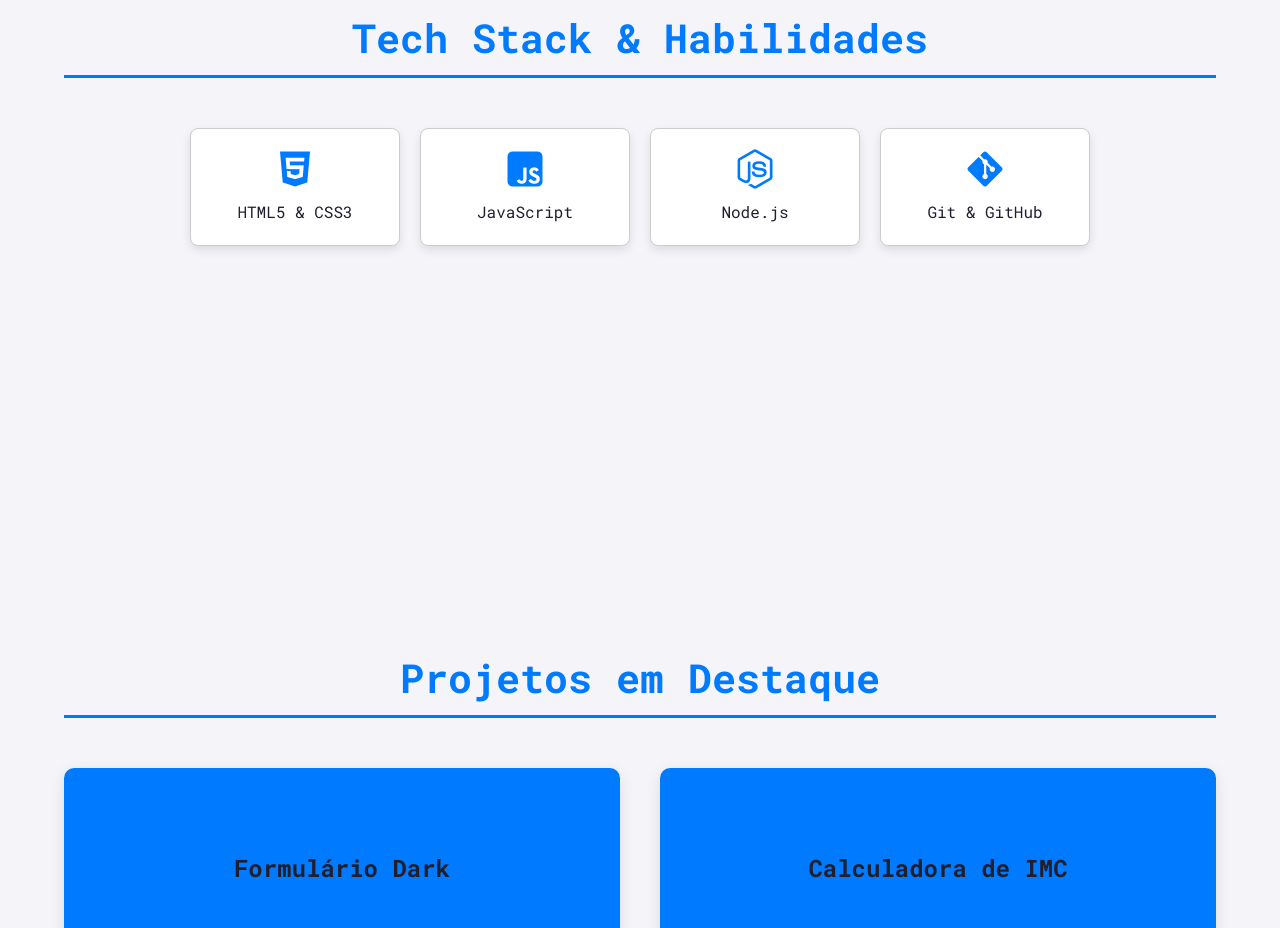
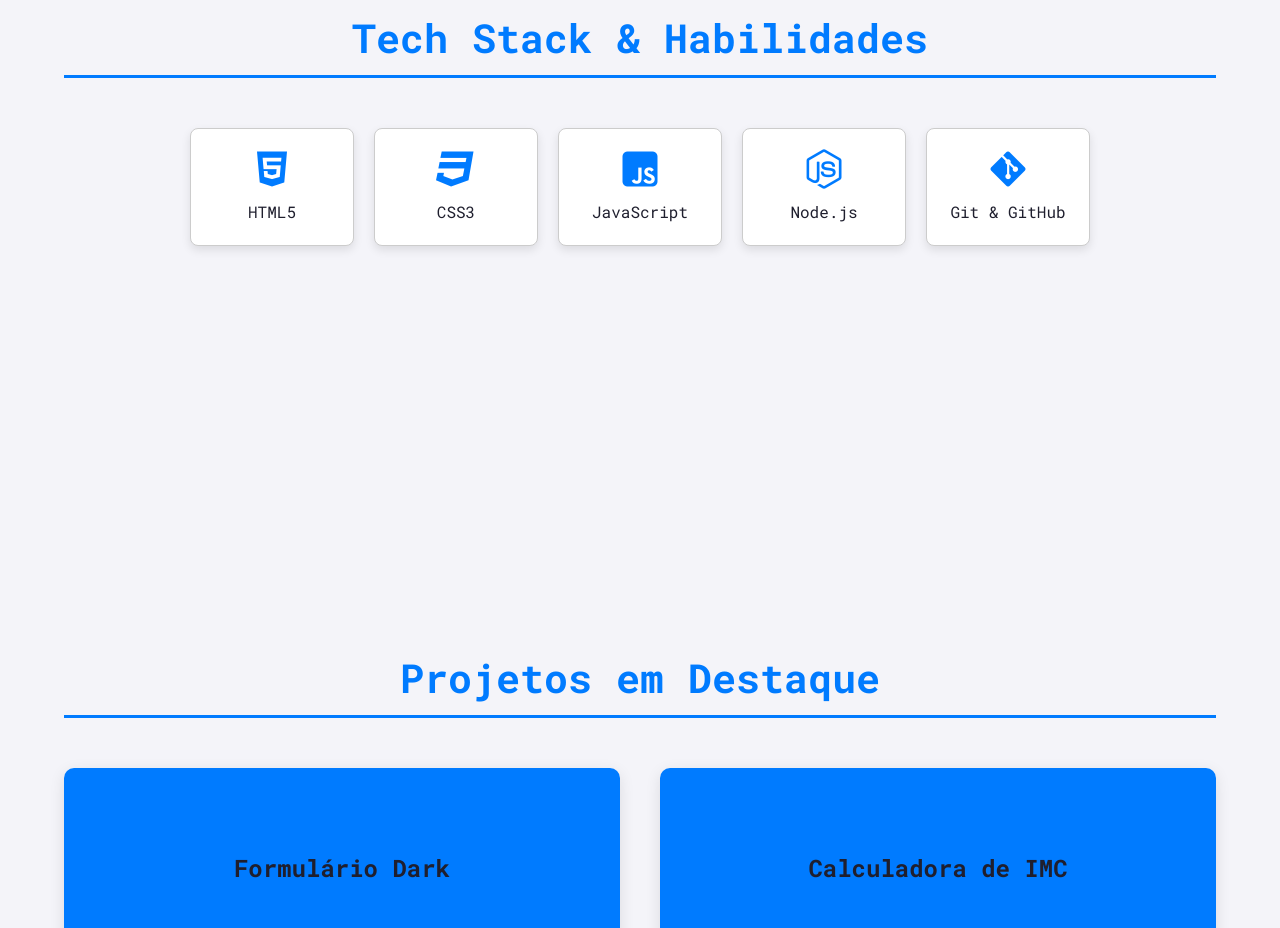
Before and after one commit to devdanielfortes/Portfolio-Light-Dark, a plain HTML site: page index.html in a window 1280 px wide. Shown: the part 1520-2448 px from the top of the page. Drawn offline with Linux system fonts and the light colour scheme.

Commit message:
atualizei icons

```diff
--- a/index.html
+++ b/index.html
@@ -41,7 +41,11 @@
         <div id="skills-container" data-animate>
             <div class="skill-card">
                 <i class="fab fa-html5"></i>
-                <p>HTML5 & CSS3</p>
+                <p>HTML5</p>
+            </div>
+            <div class="skill-card">
+                <i class="fab fa-css3"></i>
+                <p>CSS3</p>
             </div>
             <div class="skill-card">
                 <i class="fab fa-js-square"></i>
```
